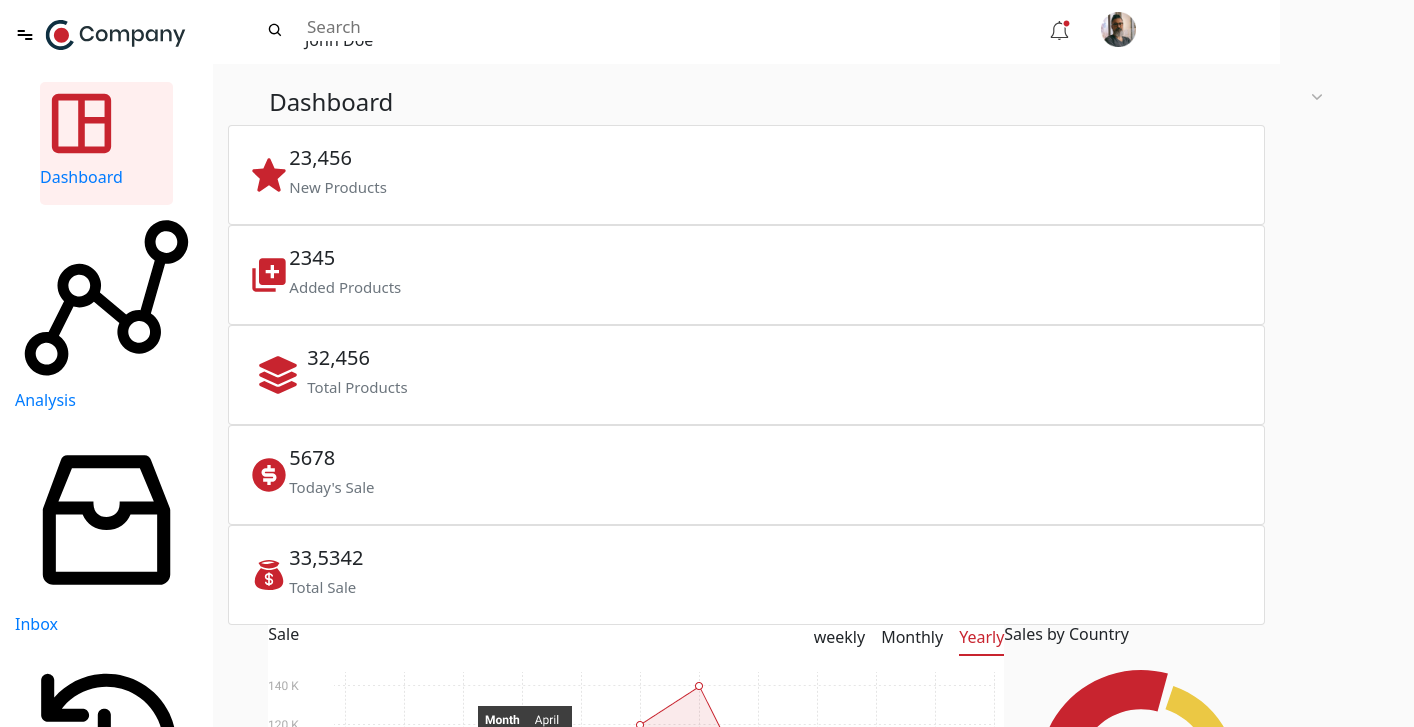
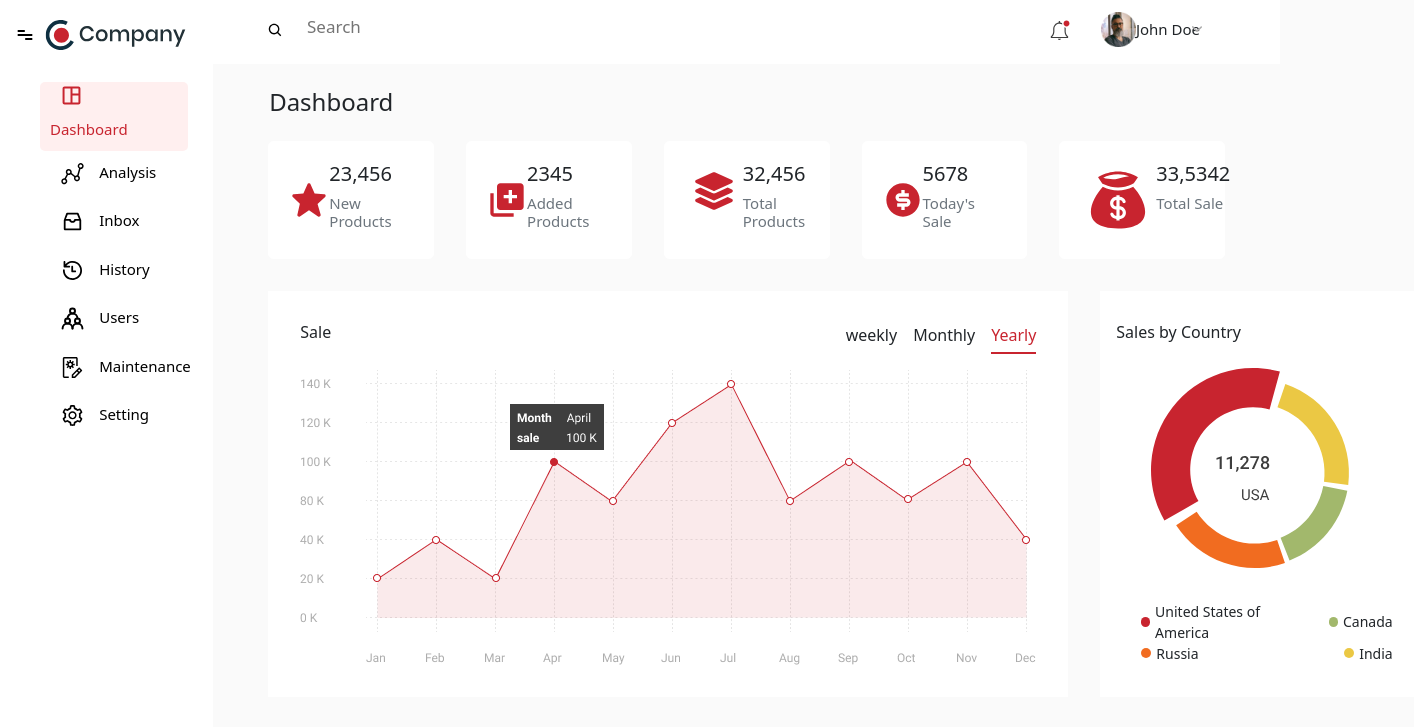
Before and after one commit to hp-1512/Assignment-1, a plain HTML site: page dashboard.html in a window 1280 px wide. Shown: the top 727 px of the page, 1414 px wide, since content can reach past the window. Drawn offline with Linux system fonts and the light colour scheme.

Commit message:
Update dashboard-style.css

```diff
--- a/css/dashboard-style.css
+++ b/css/dashboard-style.css
@@ -60,7 +60,7 @@ body{
     top: 19px;
     left:6.5%;
 }
-#dashboard-logo-active>img{
+#dashboard-logo-active>a>img{
     width: 25px;
     height: 25px;
     margin-left: 19px;
@@ -75,7 +75,7 @@ body{
     background: rgb(255 239 239);
     border-radius: 5px;
 }
-#dashboard-logo-active>p{
+#dashboard-logo-active>a>p{
     display: inline-block;
     color: #C8242F;
     margin-left: 10px;
@@ -84,77 +84,99 @@ body{
     margin-bottom: 10px;
 }
 
-#analysis>img{
+#analysis>a>img{
     width: 25px;
     height: 25px;
     margin-left: 45px;
 }
-#analysis>p{
+#analysis>a>p{
     display: inline-block;
     margin-left: 10px;
     font-size: 15px;
     margin-top: 10px;
+    color: black;
 }
 
-#inbox>img{
+#inbox>a>img{
     width: 25px;
     height: 25px;
     margin-left: 45px;
 }
-#inbox>p{
+#inbox>a>p{
     display: inline-block;
     margin-left: 10px;
     font-size: 15px;
     margin-top: 10px;
+    color: black;
 }
 
-#history>img{
+#history>a>img{
     width: 25px;
     height: 25px;
     margin-left: 45px;
 }
-#history>p{
+#history>a>p{
     display: inline-block;
     margin-left: 10px;
     font-size: 15px;
     margin-top: 10px;
+    color: black;
 }
 
-#users>img{
+#users>a>img{
     width: 25px;
     height: 25px;
     margin-left: 45px;
 }
-#users>p{
+#users>a>p{
     display: inline-block;
     margin-left: 10px;
     font-size: 15px;
     margin-top: 10px;
+    color: black;
 }
 
-#maintenance>img{
+#maintenance>a>img{
     width: 25px;
     height: 25px;
     margin-left: 45px;
 }
-#maintenance>p{
+#maintenance>a>p{
     display: inline-block;
     margin-left: 10px;
     font-size: 15px;
     margin-top: 10px;
+    color: black;
 }
 
-#setting>img{
+#setting>a>img{
     width: 25px;
     height: 25px;
     margin-left: 45px;
 }
-#setting>p{
+#setting>a>p{
     display: inline-block;
     margin-left: 10px;
     font-size: 15px;
     margin-top: 10px;
+    color: black;
 }
+#user{
+    font-size: 0.9375em;
+    font-weight: 400;
+    top: 18px;
+    display: inline;
+    float: right;
+    position: relative;
+    left: 0;
+}
+
+#first-row-in-dashboard{
+    display: flex;
+    margin-left: 1.5em;
+    margin-right: 1.5em;
+}
+/* dashboard-part*/
 
 /* for pie chart */
 #legenda {
@@ -243,3 +265,17 @@ li{
     border-bottom-width: 2.8px;
     width: fit-content;
 }
+
+.sales-by-country{
+    background-color:white;
+    margin-left: 2em;
+    max-width: 100%;
+    padding: 2em 1em 1em 1em;
+}
+.sales-by-time{
+    padding: 2em;
+}
+
+.card{
+    width: 18rem; margin:1em 1em 2em 1em; border-radius: 5px;border-color: white;
+}
```
